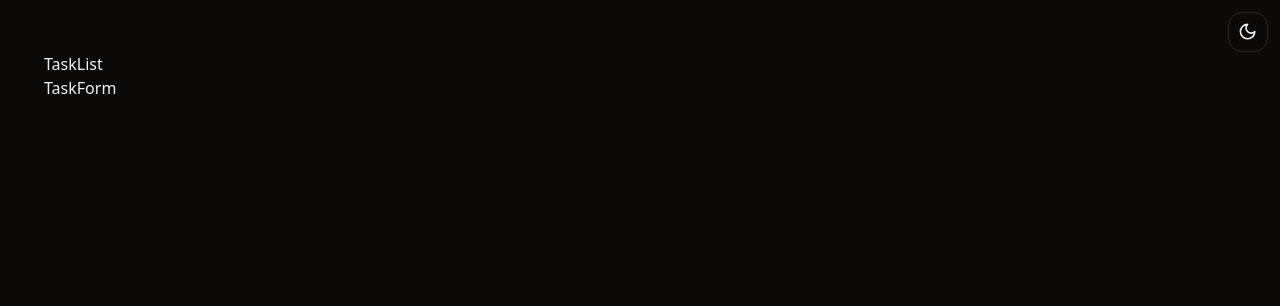
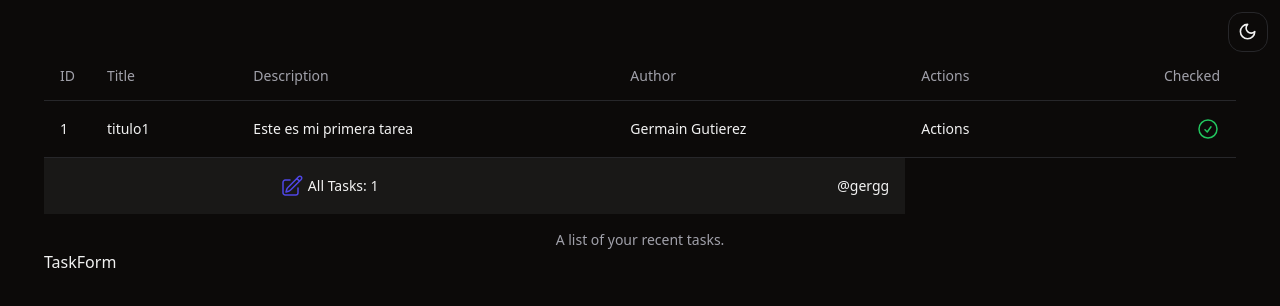
Before and after one commit to gergg90/crud-tasks-reduxtoolkit, a React (Vite) app: page / in a window 1280 px wide. Shown: the top 306 px of the page. Built offline with nearby package versions, Linux system fonts and the light colour scheme.

Commit message:
taskslist component

```diff
--- a/src/App.tsx
+++ b/src/App.tsx
@@ -1,4 +1,5 @@
 import { ModeToggle } from "./components/ModeToogle";
+import TasksList from "./components/TasksList";
 import { ThemeProvider } from "./components/ThemeProvider";
 
 function App() {
@@ -10,7 +11,7 @@ function App() {
             <ModeToggle />
           </div>
           <div className="container mx-auto">
-            <h1>TaskList</h1>
+            <TasksList />
             <h1>TaskForm</h1>
           </div>
         </div>
--- /dev/null
+++ b/src/components/TasksList.tsx
@@ -0,0 +1,71 @@
+import {
+  Table,
+  TableBody,
+  TableCaption,
+  TableCell,
+  TableFooter,
+  TableHead,
+  TableHeader,
+  TableRow,
+} from "@/components/ui/table";
+
+import { TasksCompleteIcon, TasksIcon, TasksPendingIcon } from "./icons";
+
+import { useAppSelector } from "@/hooks/useApp";
+
+function TasksList() {
+  const tasks = useAppSelector((state) => state.tasks);
+
+  return (
+    <Table>
+      <TableCaption>A list of your recent tasks.</TableCaption>
+      <TableHeader>
+        <TableRow>
+          <TableHead className="w-[10px]">ID</TableHead>
+          <TableHead>Title</TableHead>
+          <TableHead>Description</TableHead>
+          <TableHead>Author</TableHead>
+          <TableHead>Actions</TableHead>
+          <TableHead className="text-right">Checked</TableHead>
+        </TableRow>
+      </TableHeader>
+      <TableBody>
+        {tasks.map((task) => {
+          const checkStatusTask = task.checked;
+
+          return (
+            <TableRow key={task.id}>
+              <TableCell className="font-medium">{task.id}</TableCell>
+              <TableCell className="font-medium">{task.title}</TableCell>
+              <TableCell className="font-medium">{task.description}</TableCell>
+              <TableCell className="font-medium">{task.author}</TableCell>
+              <TableCell className="font-medium">Actions</TableCell>
+
+              <TableCell className="items-end text-right">
+                <div className="flex justify-end">
+                  {checkStatusTask ? (
+                    <TasksCompleteIcon />
+                  ) : (
+                    <TasksPendingIcon />
+                  )}
+                </div>
+              </TableCell>
+            </TableRow>
+          );
+        })}
+      </TableBody>
+      <TableFooter>
+        <TableRow>
+          <TableCell colSpan={3}>
+            <div className="flex gap-1 items-center justify-center">
+              <TasksIcon /> All Tasks: {tasks.length}
+            </div>
+          </TableCell>
+          <TableCell className="text-right">@gergg</TableCell>
+        </TableRow>
+      </TableFooter>
+    </Table>
+  );
+}
+
+export default TasksList;
--- /dev/null
+++ b/src/components/icons.tsx
@@ -0,0 +1,94 @@
+export function UsersIcon() {
+    return (
+      <svg
+        xmlns="http://www.w3.org/2000/svg"
+        fill="none"
+        viewBox="0 0 24 24"
+        strokeWidth={1.5}
+        stroke="currentColor"
+        className="w-6 h-6 text-indigo-600 "
+      >
+        <path
+          strokeLinecap="round"
+          strokeLinejoin="round"
+          d="M15 19.128a9.38 9.38 0 0 0 2.625.372 9.337 9.337 0 0 0 4.121-.952 4.125 4.125 0 0 0-7.533-2.493M15 19.128v-.003c0-1.113-.285-2.16-.786-3.07M15 19.128v.106A12.318 12.318 0 0 1 8.624 21c-2.331 0-4.512-.645-6.374-1.766l-.001-.109a6.375 6.375 0 0 1 11.964-3.07M12 6.375a3.375 3.375 0 1 1-6.75 0 3.375 3.375 0 0 1 6.75 0Zm8.25 2.25a2.625 2.625 0 1 1-5.25 0 2.625 2.625 0 0 1 5.25 0Z"
+        />
+      </svg>
+    );
+  }
+
+  export function TasksIcon() {
+    return (
+      <svg
+        xmlns="http://www.w3.org/2000/svg"
+        fill="none"
+        viewBox="0 0 24 24"
+        stroke-width="1.5"
+        stroke="currentColor"
+        className="w-6 h-6 text-indigo-600 hover:text-indigo-800 object-cover transform hover:scale-150 transition-transform duration-300 ease-in-out "
+      >
+        <path
+          stroke-linecap="round"
+          stroke-linejoin="round"
+          d="m16.862 4.487 1.687-1.688a1.875 1.875 0 1 1 2.652 2.652L10.582 16.07a4.5 4.5 0 0 1-1.897 1.13L6 18l.8-2.685a4.5 4.5 0 0 1 1.13-1.897l8.932-8.931Zm0 0L19.5 7.125M18 14v4.75A2.25 2.25 0 0 1 15.75 21H5.25A2.25 2.25 0 0 1 3 18.75V8.25A2.25 2.25 0 0 1 5.25 6H10"
+        />
+      </svg>
+    );
+  }
+
+  export function DeleteIcon() {
+    return (
+      <svg
+        xmlns="http://www.w3.org/2000/svg"
+        fill="none"
+        viewBox="0 0 24 24"
+        stroke-width="1.5"
+        stroke="currentColor"
+        className="w-6 h-6 text-indigo-600 hover:text-indigo-800 object-cover transform hover:scale-150 transition-transform duration-300 ease-in-out "
+      >
+        <path
+          stroke-linecap="round"
+          stroke-linejoin="round"
+          d="m14.74 9-.346 9m-4.788 0L9.26 9m9.968-3.21c.342.052.682.107 1.022.166m-1.022-.165L18.16 19.673a2.25 2.25 0 0 1-2.244 2.077H8.084a2.25 2.25 0 0 1-2.244-2.077L4.772 5.79m14.456 0a48.108 48.108 0 0 0-3.478-.397m-12 .562c.34-.059.68-.114 1.022-.165m0 0a48.11 48.11 0 0 1 3.478-.397m7.5 0v-.916c0-1.18-.91-2.164-2.09-2.201a51.964 51.964 0 0 0-3.32 0c-1.18.037-2.09 1.022-2.09 2.201v.916m7.5 0a48.667 48.667 0 0 0-7.5 0"
+        />
+      </svg>
+    );
+  }
+
+  export function TasksCompleteIcon() {
+    return (
+      <svg
+        xmlns="http://www.w3.org/2000/svg"
+        fill="none"
+        viewBox="0 0 24 24"
+        stroke-width="1.5"
+        stroke="currentColor"
+        className="w-6 h-6 text-green-500"
+      >
+        <path
+          stroke-linecap="round"
+          stroke-linejoin="round"
+          d="M9 12.75 11.25 15 15 9.75M21 12a9 9 0 1 1-18 0 9 9 0 0 1 18 0Z"
+        />
+      </svg>
+    );
+  }
+
+  export function TasksPendingIcon() {
+    return (
+      <svg
+        xmlns="http://www.w3.org/2000/svg"
+        fill="none"
+        viewBox="0 0 24 24"
+        stroke-width="1.5"
+        stroke="currentColor"
+        className="w-6 h-6 text-neutral-600"
+      >
+        <path
+          stroke-linecap="round"
+          stroke-linejoin="round"
+          d="m9.75 9.75 4.5 4.5m0-4.5-4.5 4.5M21 12a9 9 0 1 1-18 0 9 9 0 0 1 18 0Z"
+        />
+      </svg>
+    );
+  }
--- /dev/null
+++ b/src/components/ui/table.tsx
@@ -0,0 +1,117 @@
+import * as React from "react"
+
+import { cn } from "@/lib/utils"
+
+const Table = React.forwardRef<
+  HTMLTableElement,
+  React.HTMLAttributes<HTMLTableElement>
+>(({ className, ...props }, ref) => (
+  <div className="relative w-full overflow-auto">
+    <table
+      ref={ref}
+      className={cn("w-full caption-bottom text-sm", className)}
+      {...props}
+    />
+  </div>
+))
+Table.displayName = "Table"
+
+const TableHeader = React.forwardRef<
+  HTMLTableSectionElement,
+  React.HTMLAttributes<HTMLTableSectionElement>
+>(({ className, ...props }, ref) => (
+  <thead ref={ref} className={cn("[&_tr]:border-b", className)} {...props} />
+))
+TableHeader.displayName = "TableHeader"
+
+const TableBody = React.forwardRef<
+  HTMLTableSectionElement,
+  React.HTMLAttributes<HTMLTableSectionElement>
+>(({ className, ...props }, ref) => (
+  <tbody
+    ref={ref}
+    className={cn("[&_tr:last-child]:border-0", className)}
+    {...props}
+  />
+))
+TableBody.displayName = "TableBody"
+
+const TableFooter = React.forwardRef<
+  HTMLTableSectionElement,
+  React.HTMLAttributes<HTMLTableSectionElement>
+>(({ className, ...props }, ref) => (
+  <tfoot
+    ref={ref}
+    className={cn(
+      "border-t bg-muted/50 font-medium [&>tr]:last:border-b-0",
+      className
+    )}
+    {...props}
+  />
+))
+TableFooter.displayName = "TableFooter"
+
+const TableRow = React.forwardRef<
+  HTMLTableRowElement,
+  React.HTMLAttributes<HTMLTableRowElement>
+>(({ className, ...props }, ref) => (
+  <tr
+    ref={ref}
+    className={cn(
+      "border-b transition-colors hover:bg-muted/50 data-[state=selected]:bg-muted",
+      className
+    )}
+    {...props}
+  />
+))
+TableRow.displayName = "TableRow"
+
+const TableHead = React.forwardRef<
+  HTMLTableCellElement,
+  React.ThHTMLAttributes<HTMLTableCellElement>
+>(({ className, ...props }, ref) => (
+  <th
+    ref={ref}
+    className={cn(
+      "h-12 px-4 text-left align-middle font-medium text-muted-foreground [&:has([role=checkbox])]:pr-0",
+      className
+    )}
+    {...props}
+  />
+))
+TableHead.displayName = "TableHead"
+
+const TableCell = React.forwardRef<
+  HTMLTableCellElement,
+  React.TdHTMLAttributes<HTMLTableCellElement>
+>(({ className, ...props }, ref) => (
+  <td
+    ref={ref}
+    className={cn("p-4 align-middle [&:has([role=checkbox])]:pr-0", className)}
+    {...props}
+  />
+))
+TableCell.displayName = "TableCell"
+
+const TableCaption = React.forwardRef<
+  HTMLTableCaptionElement,
+  React.HTMLAttributes<HTMLTableCaptionElement>
+>(({ className, ...props }, ref) => (
+  <caption
+    ref={ref}
+    className={cn("mt-4 text-sm text-muted-foreground", className)}
+    {...props}
+  />
+))
+TableCaption.displayName = "TableCaption"
+
+export {
+  Table,
+  TableHeader,
+  TableBody,
+  TableFooter,
+  TableHead,
+  TableRow,
+  TableCell,
+  TableCaption,
+}
```
